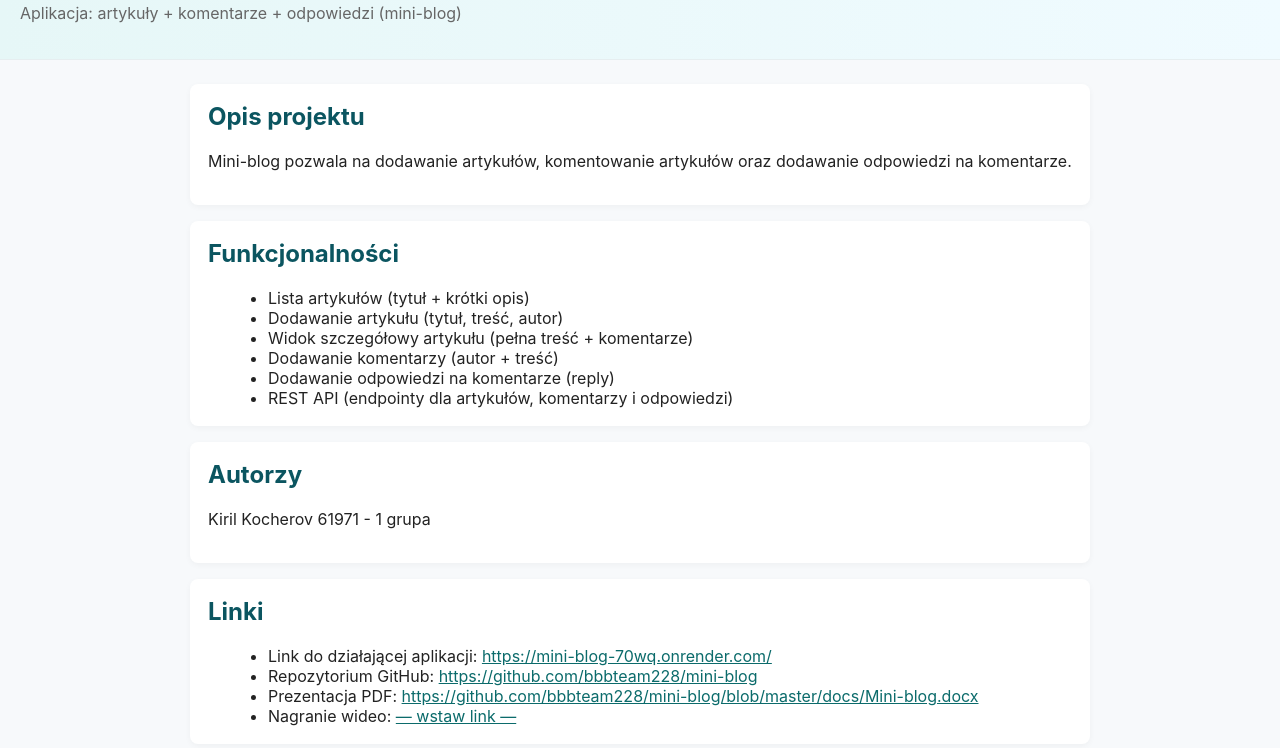
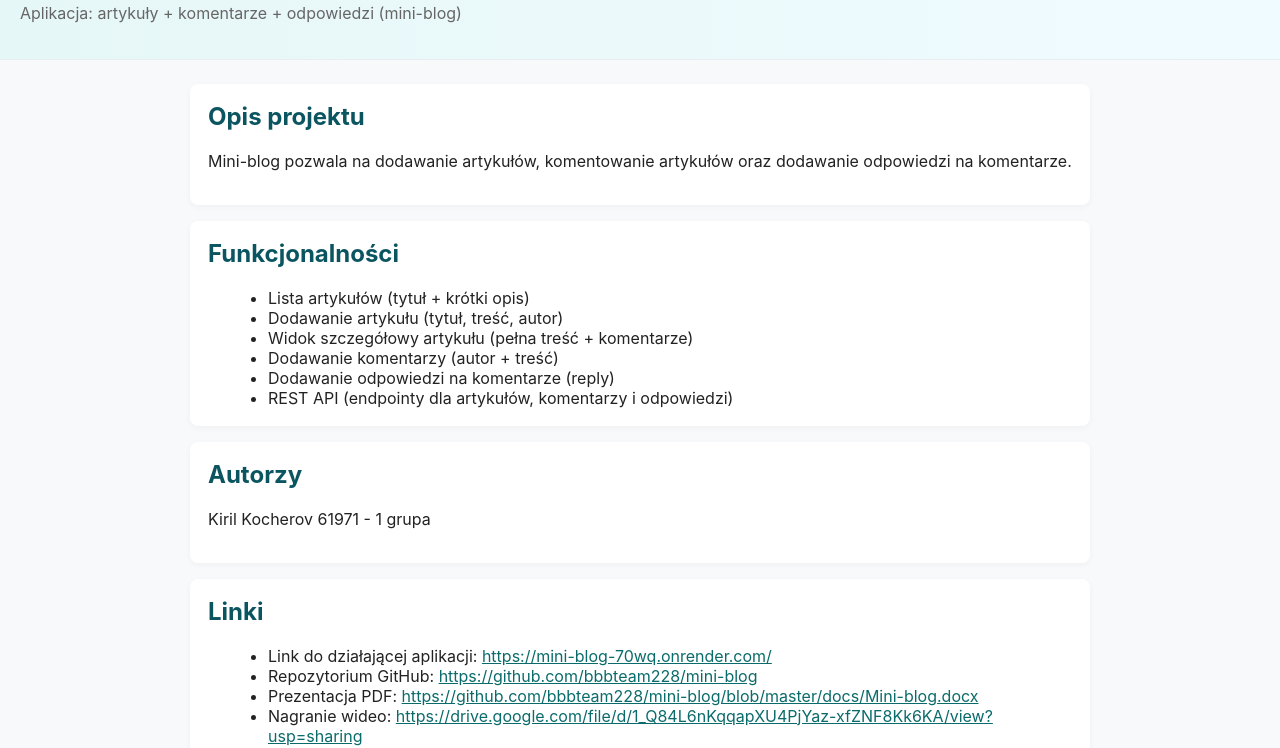
Before and after one commit to bbbteam228/mini-blog, a website: page docs/index.html in a window 1280 px wide. Shown: the part 73-821 px from the top of the page. Drawn offline with Linux system fonts and the light colour scheme.

Commit message:
Update index.html

```diff
--- a/docs/index.html
+++ b/docs/index.html
@@ -41,7 +41,7 @@
         <li>Link do działającej aplikacji: <a href="#" id="app-link">https://mini-blog-70wq.onrender.com/</a></li>
         <li>Repozytorium GitHub: <a href="#" id="repo-link">https://github.com/bbbteam228/mini-blog</a></li>
         <li>Prezentacja PDF: <a href="#" id="pdf-link">https://github.com/bbbteam228/mini-blog/blob/master/docs/Mini-blog.docx</a></li>
-        <li>Nagranie wideo: <a href="#" id="video-link">— wstaw link —</a></li>
+        <li>Nagranie wideo: <a href="#" id="video-link">https://drive.google.com/file/d/1_Q84L6nKqqapXU4PjYaz-xfZNF8Kk6KA/view?usp=sharing</a></li>
       </ul>
     </section>
 
```
